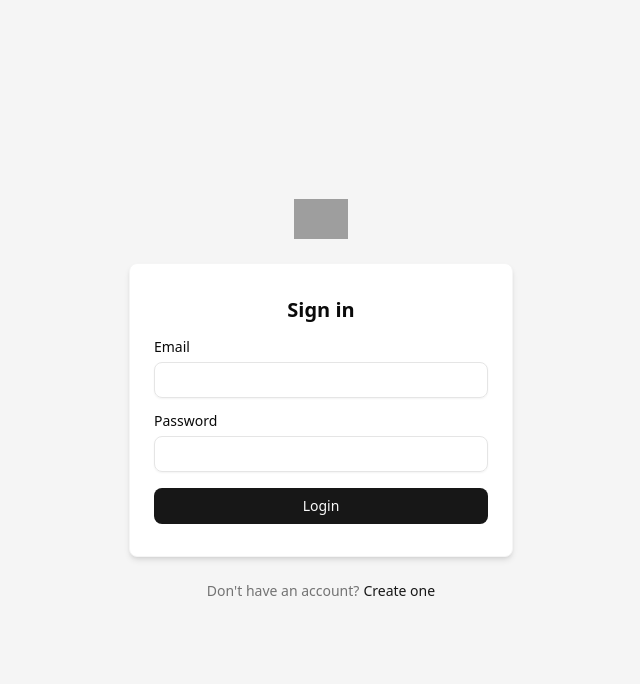
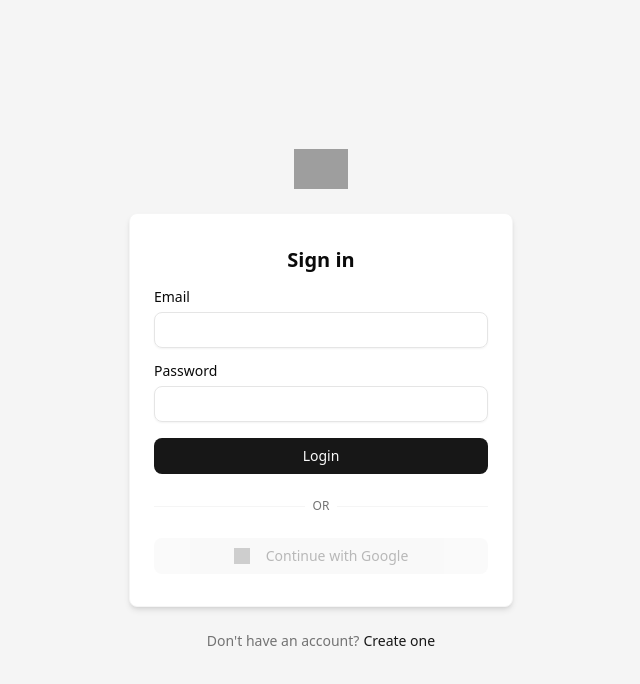
Before and after one commit to LucasFrra/mesfinances, a React (Vite) app in the folder frontend/: page /login in a window 1280 px wide. Shown: the top 684 px of the page, without its empty margins (319-959 px from the left). Built offline with nearby package versions, Linux system fonts and the light colour scheme; grey boxes are pictures that could not be loaded.

Commit message:
feat(auth): add disabled Google login button for future OAuth integration

```diff
--- a/frontend/src/pages/Login.tsx
+++ b/frontend/src/pages/Login.tsx
@@ -95,6 +95,27 @@ export default function Login() {
             {loading ? "Signing in..." : "Login"}
           </Button>
 
+          <div className="flex items-center w-full my-2">
+            <div className="grow border-t border-muted"></div>
+            <span className="px-2 text-muted-foreground text-xs uppercase">
+              or
+            </span>
+            <div className="grow border-t border-muted"></div>
+          </div>
+
+          <Button
+            type="button"
+            disabled
+            className="w-full bg-muted text-muted-foreground hover:bg-muted cursor-not-allowed"
+          >
+            <img
+              src="https://www.svgrepo.com/show/475656/google-color.svg"
+              alt="Google logo"
+              className="w-4 h-4 mr-2"
+            />
+            Continue with Google
+          </Button>
+
           {error && (
             <p className="text-red-500 text-sm text-center" role="alert">
               {error.message}
```
